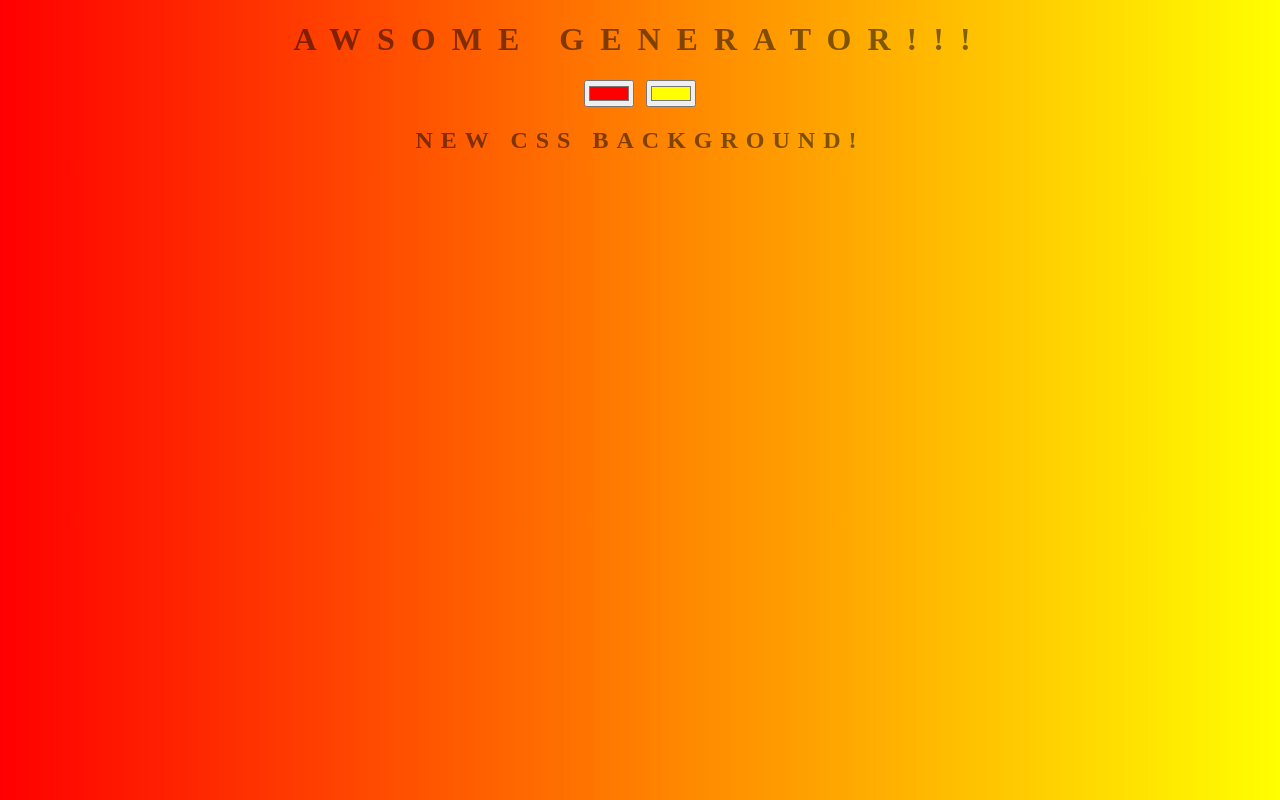
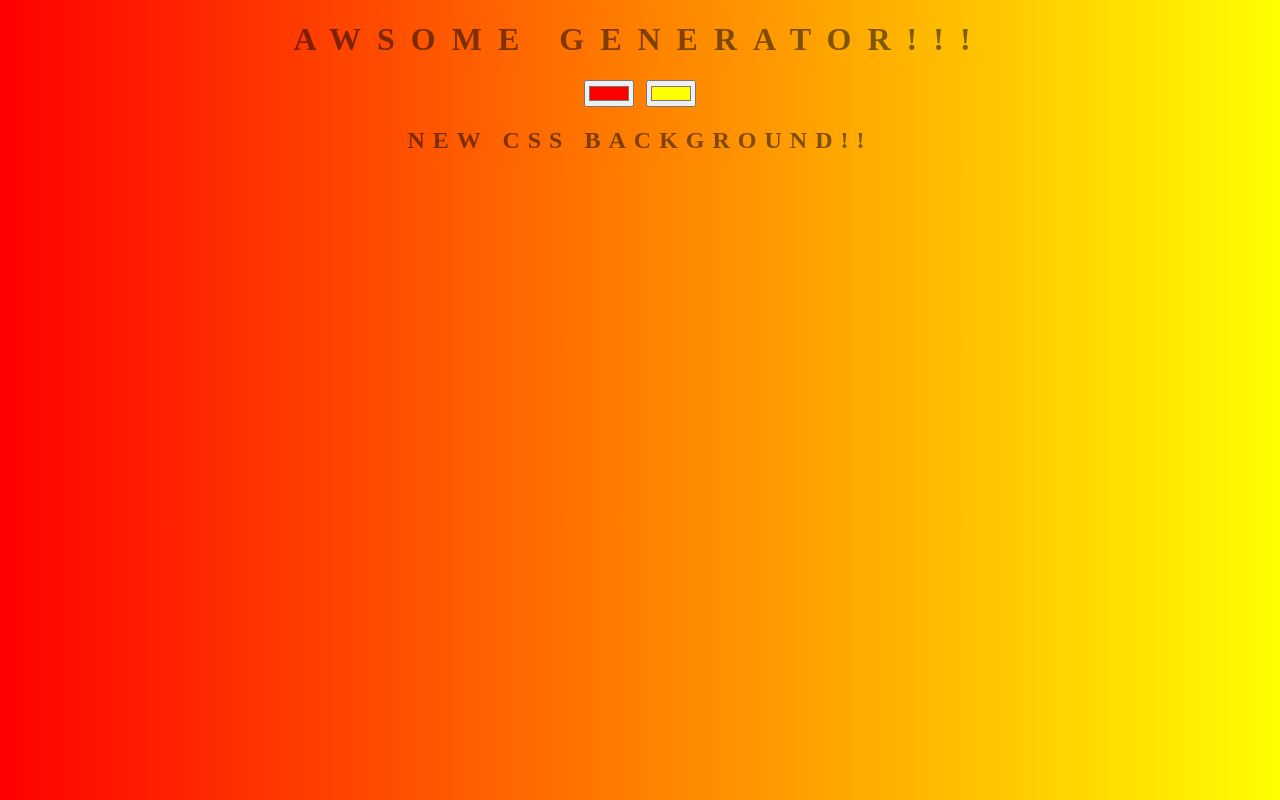
Before and after one commit to Itailevi420/background-generator.github.io, a plain HTML site: page index.html in a window 1280 px wide. Drawn offline with Linux system fonts and the light colour scheme.

Commit message:
added exclumation mark

```diff
--- a/index.html
+++ b/index.html
@@ -10,7 +10,7 @@
         <h1>Awsome Generator!!!</h1>
         <input class="color1" type="color" name="color1" value="#ff0000">
         <input class="color2" type="color" name="color2" value="#ffff00">
-        <h2>New CSS Background!</h2>
+        <h2>New CSS Background!!</h2>
         <h3></h3>
 
         <script type="text/javascript" src="script.js"></script>
```
